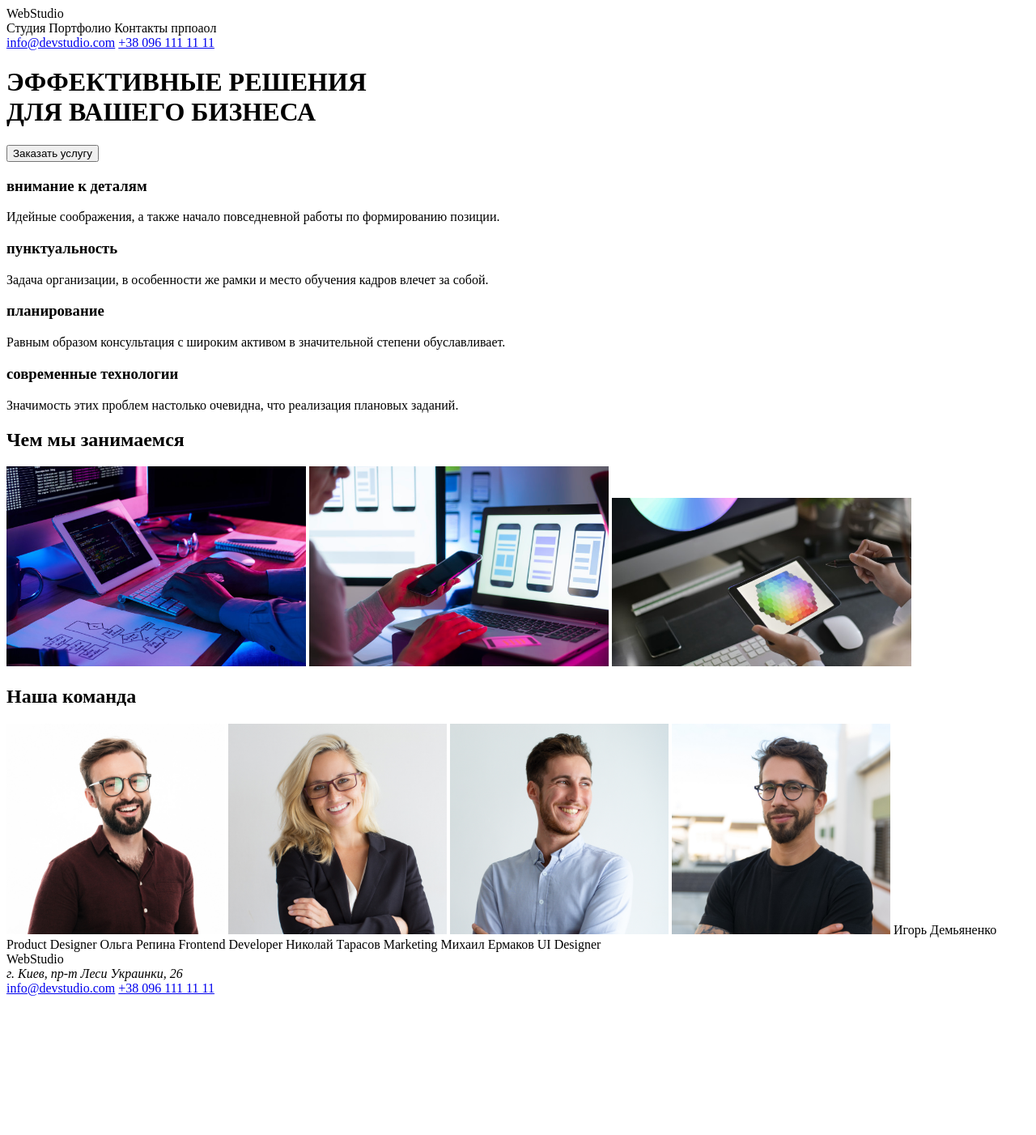
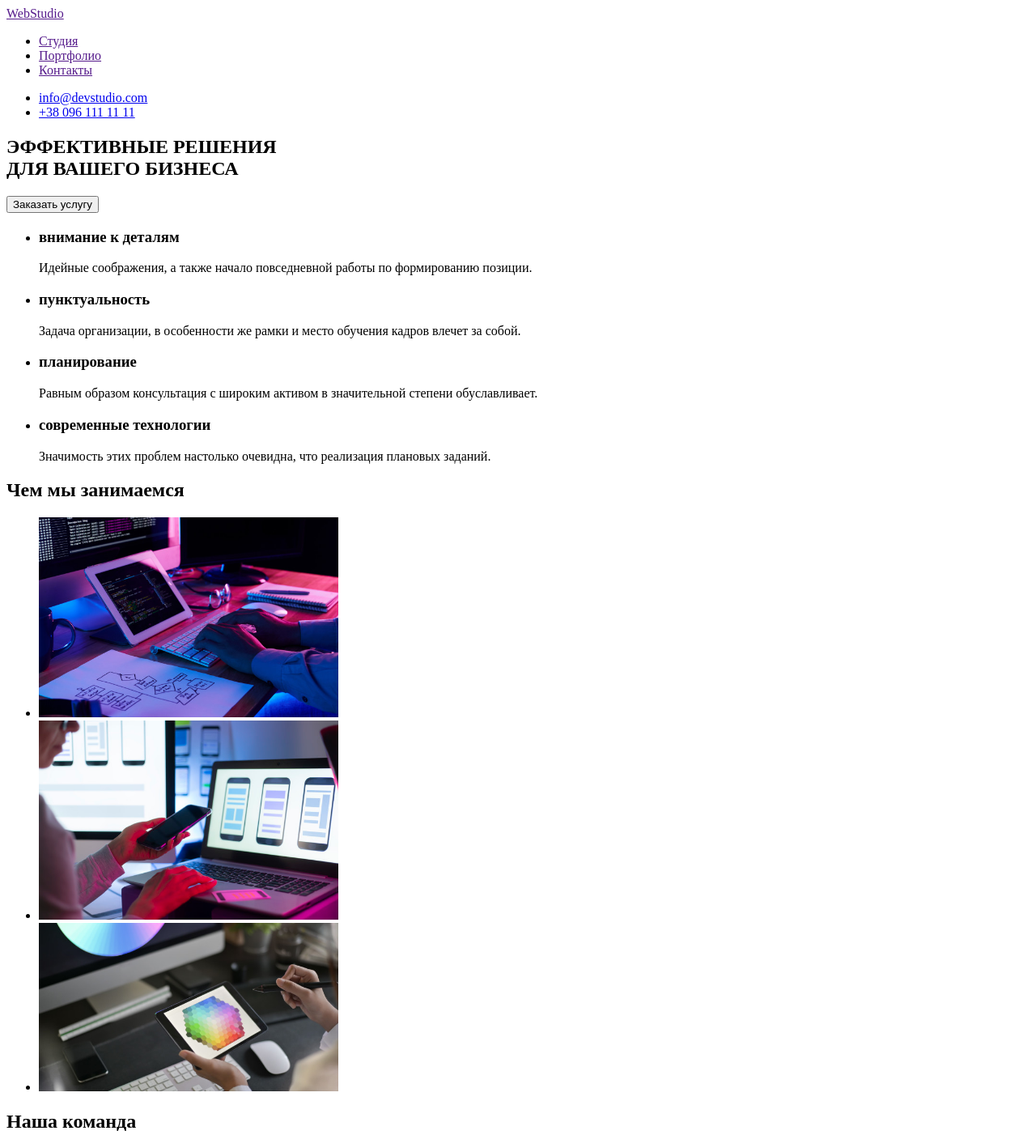
Before and after one commit to Amphy-nick/goit-markup-hw-01, a plain HTML site: page index.html in a window 1280 px wide. Shown: the top 1402 px of the page at 81% size. Before the commit the page ends 1238 px from the top, so only its background shows below. Drawn offline with Linux system fonts and the light colour scheme.

Commit message:
Исправляет разметку после просмотра вебинара 1

```diff
--- a/index.html
+++ b/index.html
@@ -10,67 +10,93 @@
 </head>
 
 <body>
+    <!-- Шапка сайта -->
     <header>
+        <nav>
+                <a href="">WebStudio</a>
+            <ul>
+                <li><a href="">Студия</a></li>
+                <li><a href="">Портфолио</a></li>
+                <li><a href="">Контакты</a></li>
+            </ul>
+        </nav>
+            <ul>
+                <li><a href="mailto:info@devstudio.com">info@devstudio.com</a></li>
+                <li><a href="tel:+380961111111">+38 096 111 11 11</a></li>
+            </ul>
 
-            WebStudio
-         <nav>
-            Студия
-            Портфолио
-            Контакты прпоаол
-        </nav>
+    </header>
+    <!-- Главная секция-->
+    <main>
+    <div>
+        <section>
+            <h1>ЭФФЕКТИВНЫЕ РЕШЕНИЯ <br>ДЛЯ ВАШЕГО БИЗНЕСА</h1>
+            <button type="button">Заказать услугу</button>
+        </section>
+    </div>
+    <!-- Секция ценностей -->
+            <ul>
+                <li>
+                    <h3>внимание к деталям</h3>
+                    <p>Идейные соображения, а также начало повседневной работы по формированию позиции.</p>
+                </li>
+                <li>
+                    <h3>пунктуальность</h3>
+                    <p>Задача организации, в особенности же рамки и место обучения кадров влечет за собой.</p>
+                </li>
+                <li>
+                    <h3>планирование</h3>
+                    <p>Равным образом консультация с широким активом в значительной степени обуславливает.</p>
+                </li>
+                <li>
+                    <h3>современные технологии</h3>
+                    <p>Значимость этих проблем настолько очевидна, что реализация плановых заданий.</p>
+                </li>
+            </ul>
+            <!-- чем мы занимаемся -->
+            <h2>Чем мы занимаемся</h2>
+            <ul>
+            <li><img src="images/img(1).jpg" alt="Написание кода" width="370"></li>
+            <li><img src="images/img(2).jpg" alt="Оптимизация данных" width="370"></li>
+            <li><img src="images/img(3).jpg" alt="Палитра цветов" width="370"></li>
+            </ul>
+
+
+        <section>
+            <!-- Наша команда -->
+        <h2>Наша команда</h2>
+        <ul>
+
+                <li>
+                    <img src="images/img(4).jpg" alt="Игорь Демьяненко" width="270"/>
+                    <h4>Игорь Демьяненко</h4>
+                    <h5>Product Designer</h5>
+                </li>
+                <li>
+                    <img src="images/img(5).jpg" alt="Ольга Репина" width="270"/>
+                    <h4>Ольга Репина</h4>
+                    <h5>Frontend Developer</h5>
+                </li>
+                <li>
+                    <img src="images/img(6).jpg" alt="Николай Тарасов" width="270"/>
+                    <h4>Николай Тарасов</h4>
+                <h5>Marketing</h5>
+                </li>
+                <li>
+                    <img src="images/img(7).jpg" alt="Михаил Ермаков" width="270"/>
+                    <h4>Михаил Ермаков</h4>
+                    <h5>UI Designer</h5>
+                </li>
+        </ul>
+        </section>
+        <!-- подвал -->
+    <footer>
+        <a href="">WebStudio</a>
+        <address>
+             г. Киев, пр-т Леси Украинки, 26
             <a href="mailto:info@devstudio.com">info@devstudio.com</a>
             <a href="tel:+380961111111">+38 096 111 11 11</a>
-    </header>
-    <div>
-    <h1>ЭФФЕКТИВНЫЕ РЕШЕНИЯ <br>ДЛЯ ВАШЕГО БИЗНЕСА</h1>
-        <div>
-            <button type="button">Заказать услугу</button>
-        </div>
-    </div>
-
-    <main>
-        <section>
-            <h3>внимание к деталям</h3>
-                <p>Идейные соображения, а также начало повседневной работы по формированию позиции.</p>
-            <h3>пунктуальность</h3>
-                <p>Задача организации, в особенности же рамки и место обучения кадров влечет за собой.</p>
-            <h3>планирование</h3>
-                <p>Равным образом консультация с широким активом в значительной степени обуславливает.</p>
-            <h3>современные технологии</h3>
-                <p>Значимость этих проблем настолько очевидна, что реализация плановых заданий.</p>
-        </section>
-
-        <section>
-
-        <h2>Чем мы занимаемся</h2>
-            <img src="images/img(1).jpg" width="370">
-            <img src="images/img(2).jpg" width="370">
-            <img src="images/img(3).jpg" width="370">
-
-        </section>
-
-        <section>
-
-        <h2>Наша команда</h2>
-            <img src="images/img(4).jpg" width="270"/>
-            <img src="images/img(5).jpg" width="270"/>
-            <img src="images/img(6).jpg" width="270"/>
-            <img src="images/img(7).jpg" width="270"/>
-            Игорь Демьяненко
-            Product Designer
-            Ольга Репина
-            Frontend Developer
-            Николай Тарасов
-            Marketing
-            Михаил Ермаков
-            UI Designer
-        </section>
-
-    <footer>
-        WebStudio
-        <address>г. Киев, пр-т Леси Украинки, 26</address>
-        <a href="mailto:info@devstudio.com">info@devstudio.com</a>
-        <a href="tel:+380961111111">+38 096 111 11 11</a>
+        </address>
     </footer>
     </main>
 </body>
```
Also changed, not shown: images/finger 1.jpg (added), images/finger1.svg (added).
